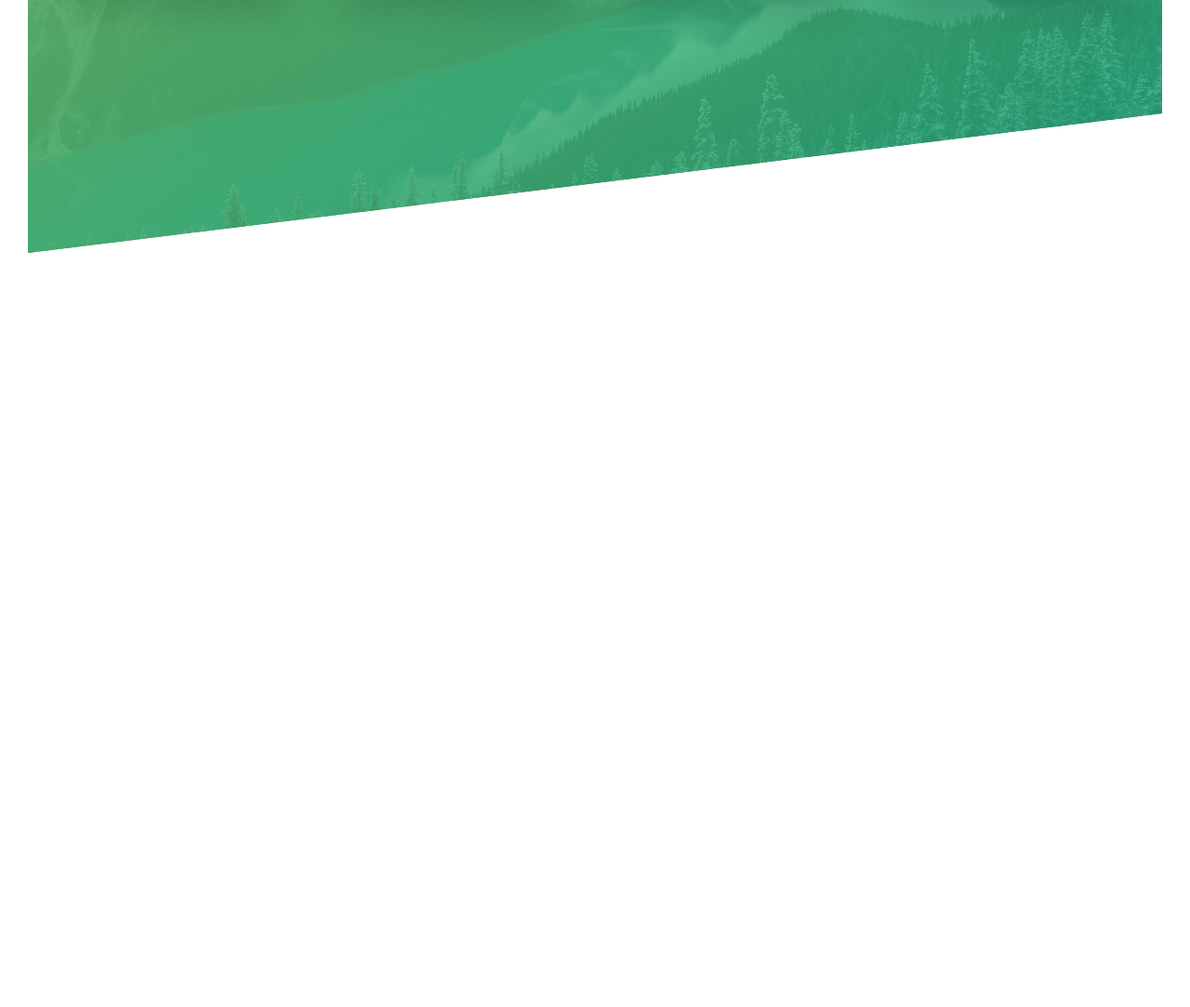
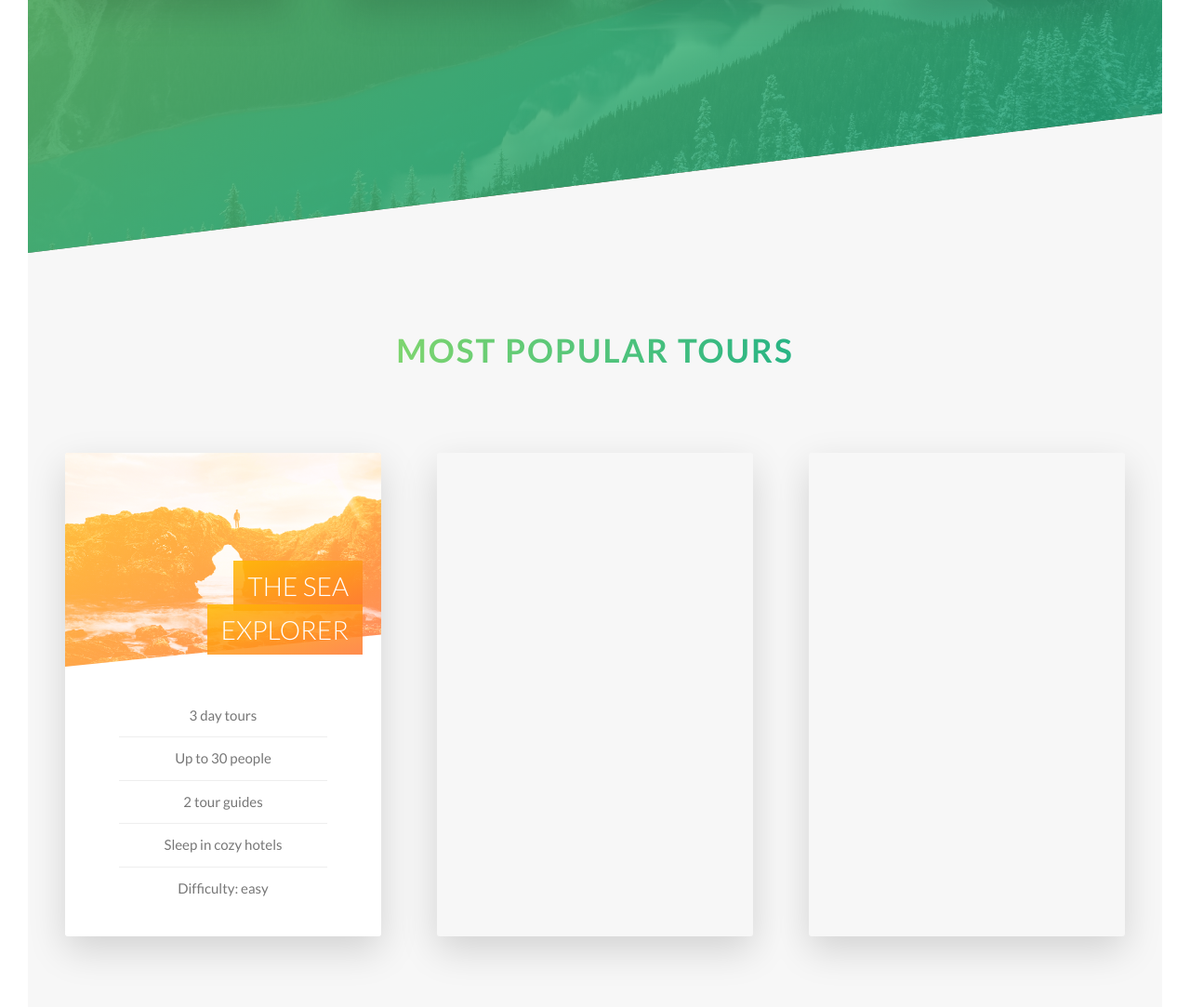
Before and after one commit to adinoyi-reference/natours-webpage-css, a website: page index.html in a window 1280 px wide. Shown: the part 1964-3047 px from the top of the page at 93% size. Before the commit the page ends 2236 px from the top, so only its background shows below. Drawn offline with Linux system fonts and the light colour scheme.

Commit message:
feat(card): add the card styling and rotate functionality
[Delivers]

```diff
--- a/index.html
+++ b/index.html
@@ -95,6 +95,50 @@
                     </div>
                 </div>
             </section>
+            <section class="section-tours">
+                <div class="u-center-text u-margin-bottom-big">
+                    <h2 class="heading-secondary">
+                        Most popular tours
+                    </h2>
+                </div>
+
+                <div class="row">
+                    <div class="col-1-of-3">
+                        <div class="card">
+                            <div class="card__side card__side--front">
+                                <div class="card__picture card__picture--1">
+                                    &nbsp;
+                                </div>
+                                <h4 class="card__heading">
+                                    <span class="card__heading-span card__heading-span--1">
+                                        The Sea Explorer
+                                    </span>
+                                </h4>
+                                <div class="card__details">
+                                    <ul>
+                                        <li>3 day tours</li>
+                                        <li>Up to 30 people</li>
+                                        <li>2 tour guides</li>
+                                        <li>Sleep in cozy hotels</li>
+                                        <li>Difficulty: easy</li>
+                                    </ul>
+                                </div>
+                            </div>
+                            <div class="card__side card__side--back card__side--back-1">BACK</div>
+                        </div>
+                    </div>
+                    <div class="col-1-of-3">
+                        <div class="card">
+                            <div class="card__side"></div>
+                        </div>
+                    </div>
+                    <div class="col-1-of-3">
+                        <div class="card">
+                            <div class="card__side"></div>
+                        </div>
+                    </div>
+                </div>
+            </section>
         </main>
         <!---
         <section class="grid-test">
--- a/sass/abstracts/_variables.scss
+++ b/sass/abstracts/_variables.scss
@@ -3,7 +3,14 @@ $color-primary: #55c57a;
 $color-primary-light: #7ed56f;
 $color-primary-dark: #28b485;
 
+$color-secondary-light: #ffb900;
+$color-secondary-dark: #ff7730;
+
+$color-tertiary-light: #2998ff;
+$color-tertiary-dark: #5643fa;
+
 $color-grey-light-1: #f7f7f7;
+$color-grey-light-2: #eee;
 
 $color-grey-dark: #777;
 $color-white: #fff;
--- /dev/null
+++ b/sass/components/_card.scss
@@ -0,0 +1,103 @@
+.card {
+  // Functionality
+  perspective: 150rem;
+  -moz-perspective: 150rem;
+  position: relative;
+  height: 52rem;
+
+  &__side {
+    height: 52rem;
+    transition: all .8s ease;
+    position: absolute;
+    top: 0;
+    left: 0;
+    width: 100%;
+    backface-visibility: hidden;
+    border-radius: .3rem;
+    overflow: hidden;
+    box-shadow: 0 1.5rem 4rem rgba($color-black, .15);
+
+    &--front {
+      background-color: $color-white;
+    }
+
+    &--back {
+      transform: rotateY(180deg);
+
+      &-1 {
+        background-image: linear-gradient(to right bottom, $color-secondary-light, $color-secondary-dark);
+      }
+    }
+  }
+
+  &:hover &__side--front  {
+    transform: rotateY(-180deg);
+  }
+
+  &:hover &__side--back  {
+    transform: rotateY(0);
+  }
+
+  // Front side styling
+  &__picture {
+    background-size: cover;
+    height: 23rem;
+    background-blend-mode: screen;
+    -webkit-clip-path: polygon(0 0, 100% 0, 100% 85%, 0 100%);
+    clip-path: polygon(0 0, 100% 0, 100% 85%, 0 100%);
+
+    &--1 {
+      background-image: linear-gradient(to right bottom, $color-secondary-light, $color-secondary-dark), url(../img/nat-5.jpg);
+    }
+
+    &--2 {
+      background-image: url(../img/nat-5.jpg);
+    }
+
+    &--3 {
+      background-image: url(../img/nat-5.jpg);
+    }
+  }
+
+  &__heading {
+    font-size: 2.8rem;
+    font-weight: 300;
+    text-transform: uppercase;
+    text-align: right;
+    color: $color-white;
+    position: absolute;
+    top: 12rem;
+    right: 2rem;
+    width: 75%;
+  }
+
+  &__heading-span {
+    padding: 1rem 1.5rem;
+    -webkit-box-decoration-break: clone;
+    box-decoration-break: clone;
+
+    &--1 {
+      background-image: linear-gradient(to right bottom, rgba($color-secondary-light, .85), rgba($color-secondary-dark, .85))
+    }
+  }
+
+  &__details {
+    padding: 3rem;
+
+    ul {
+      list-style: none;
+      width: 80%;
+      margin: 0 auto;
+
+      li {
+        text-align: center;
+        font-size: 1.5rem;
+        padding: 1rem;
+
+        &:not(:last-child) {
+          border-bottom: 1px solid $color-grey-light-2;
+        }
+      }
+    }
+  }
+}
--- a/sass/layout/_header.scss
+++ b/sass/layout/_header.scss
@@ -8,6 +8,7 @@
   background-size: cover;
   background-position: top;
   position: relative;
+  -webkit-clip-path: polygon(0 0, 100% 0, 100% 75vh, 0 100%);
   clip-path: polygon(0 0, 100% 0, 100% 75vh, 0 100%);
 
   &__logo-box {
--- a/sass/main.scss
+++ b/sass/main.scss
@@ -8,6 +8,7 @@
 @import "base/utilities";
 
 @import "components/button";
+@import "components/card";
 @import "components/composition";
 @import "components/feature-box";
 
--- a/sass/pages/_home.scss
+++ b/sass/pages/_home.scss
@@ -19,3 +19,9 @@
     transform: skewY(7deg);
   }
 }
+
+.section-tours {
+  background-color: $color-grey-light-1;
+  padding: 25rem 0 50rem 0;
+  margin-top: -10rem;
+}
```
Also changed, not shown: css/style.css.
